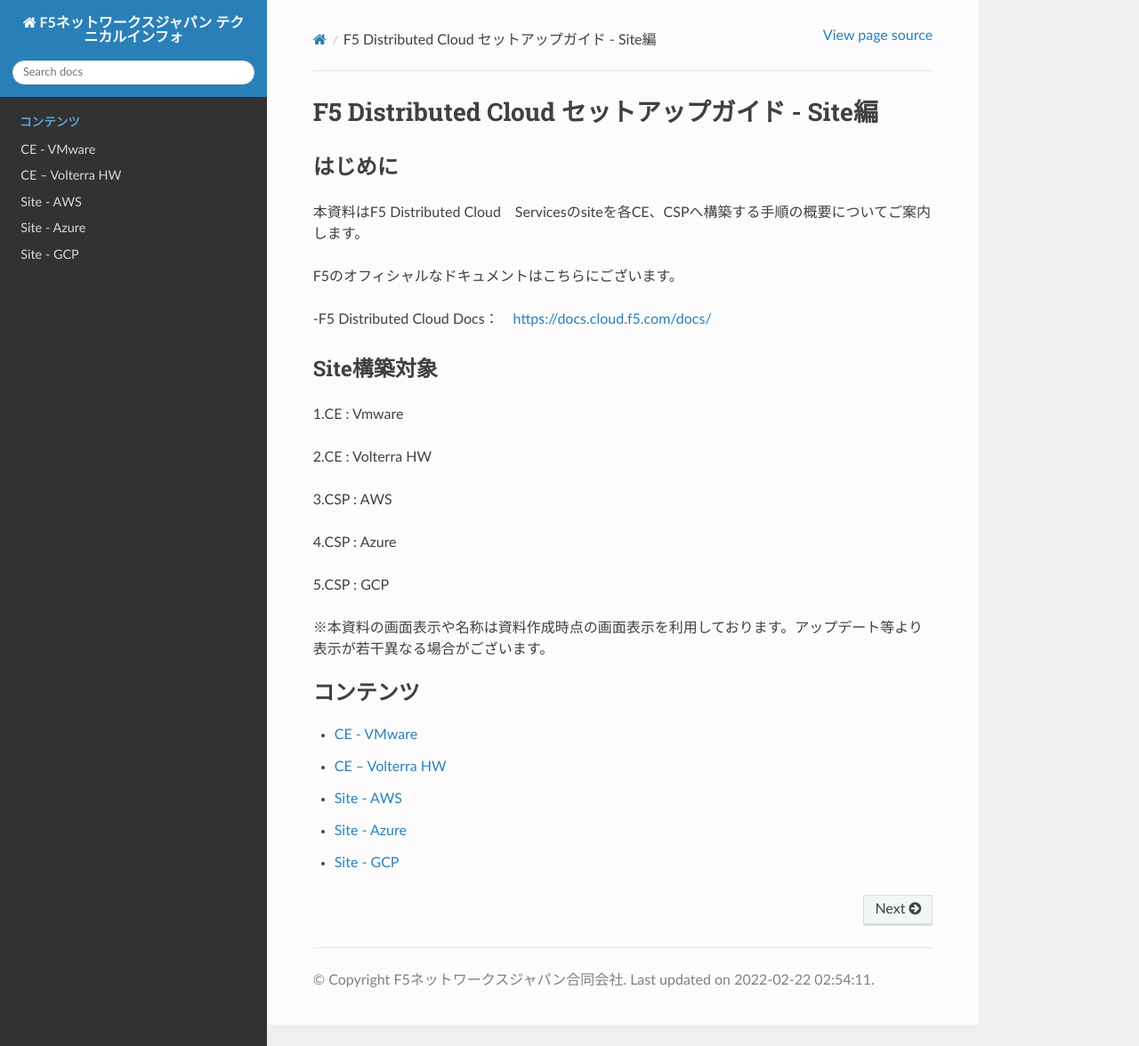
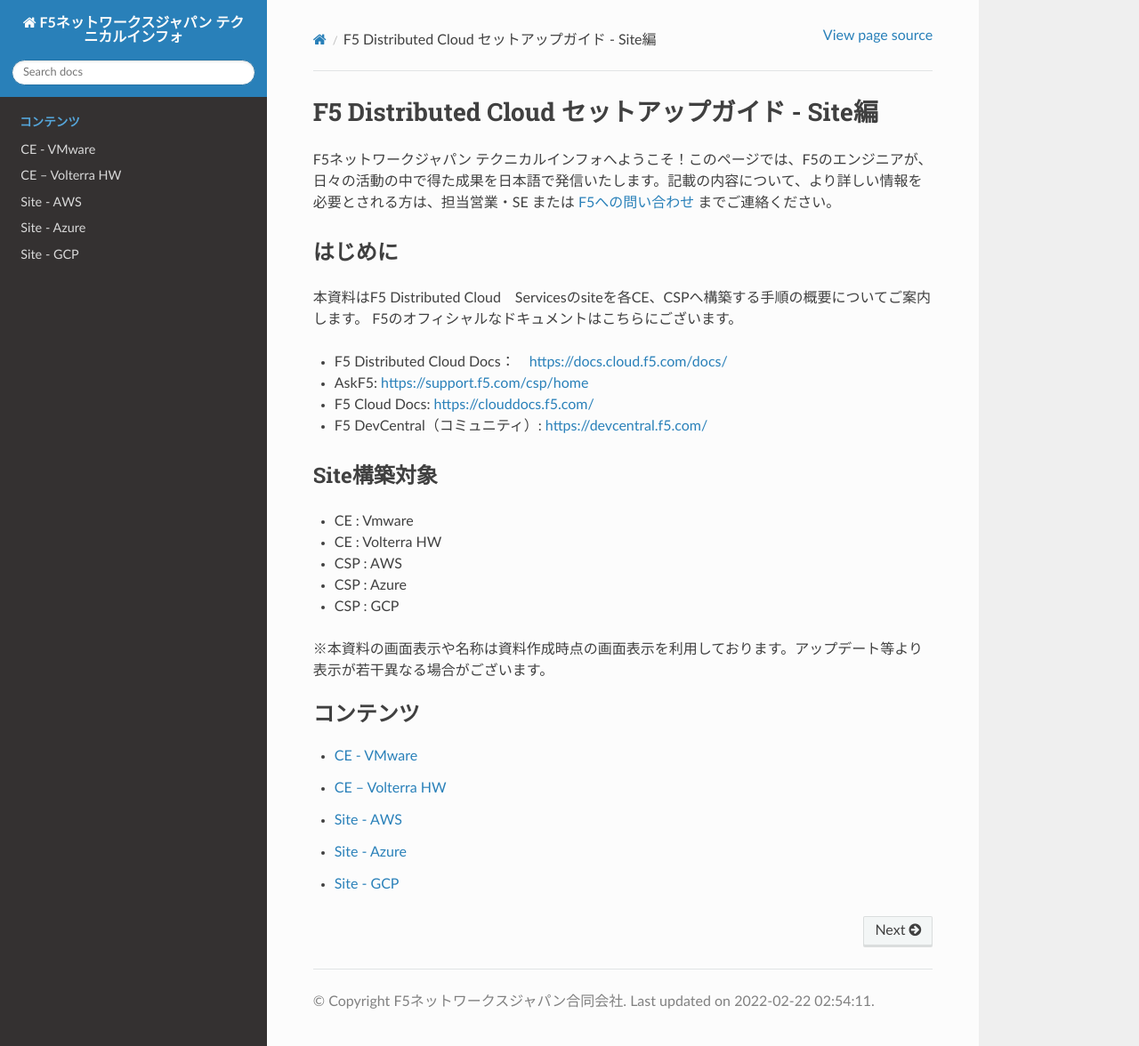
Before and after one commit to BeF5/f5j-dc-site, a Sphinx documentation site: the page built from docs/index.rst, in a window 1280 px wide and 1176 px high. Shown: the whole window at 89% size. Built offline with Sphinx 7.4.7 and the Read the Docs theme 2.0.0, drawn with Linux system fonts in a browser that asks for light colours.

Commit message:
Update index.rst

```diff
--- a/docs/index.rst
+++ b/docs/index.rst
@@ -3,25 +3,26 @@
 
 F5 Distributed Cloud セットアップガイド - Site編
 ==================
+
+F5ネットワークジャパン テクニカルインフォへようこそ！このページでは、F5のエンジニアが、日々の活動の中で得た成果を日本語で発信いたします。記載の内容について、より詳しい情報を必要とされる方は、担当営業・SE または `F5への問い合わせ <https://interact.f5.com/ContactFormJP.html?ls=meta>`__ までご連絡ください。
+
 はじめに
 -------
 本資料はF5 Distributed Cloud　Servicesのsiteを各CE、CSPへ構築する手順の概要についてご案内します。
-
 F5のオフィシャルなドキュメントはこちらにございます。
 
--F5 Distributed Cloud Docs：　https://docs.cloud.f5.com/docs/
+- F5 Distributed Cloud Docs：　https://docs.cloud.f5.com/docs/
+- AskF5: https://support.f5.com/csp/home
+- F5 Cloud Docs: https://clouddocs.f5.com/
+- F5 DevCentral（コミュニティ）: https://devcentral.f5.com/
 
 Site構築対象
 -------
-1.CE : Vmware
-
-2.CE : Volterra HW
-
-3.CSP : AWS
-
-4.CSP : Azure
-
-5.CSP : GCP
+- CE : Vmware
+- CE : Volterra HW
+- CSP : AWS
+- CSP : Azure
+- CSP : GCP
 
 ※本資料の画面表示や名称は資料作成時点の画面表示を利用しております。アップデート等より表示が若干異なる場合がございます。
 
```
